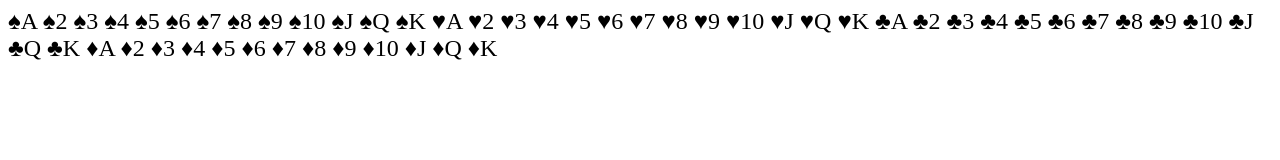
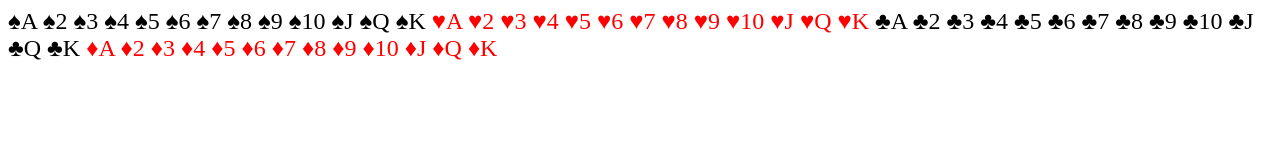
Before and after one commit to csant510/blackjack, a plain HTML site: page index.html in a window 1280 px wide. Drawn offline with Linux system fonts and the light colour scheme.

Commit message:
added color to the outuput of the suit and created a tenary statement with in the span to create the color the opiton

```diff
--- a/index.html
+++ b/index.html
@@ -7,6 +7,13 @@
     <style>
         #output{
             font-size: 1.5em;
+        }
+        .clubs, .spades{
+            color: black;
+        }
+
+        .hearts, .diams{
+            color: red;
         }
     </style>
 </head>
@@ -20,14 +27,13 @@
        let numb = ["A","2","3","4","5","6","7","8","9","10","J","Q","K"];
        let output = document.getElementById("output")
 
-
-        for (s in suits){
-            for(n in numb)
-            {
-               output.innerHTML += "&"+suits[s] +";"+numb[n]+ " ";
-
-             }
-        }
+       for (s in suits) {
+        let suit = suits[s][0].toUpperCase();
+        let bgcolor = (suit == "S" || suit == "C") ? "black" : "red";
+        for (n in numb) {
+        output.innerHTML += "<span style='color:" + bgcolor + "'>&" + suits[s] + ";" + numb[n] + "</span> ";
+                                  }
+                                }
 
            let randomNum = Math.floor((Math.random()*52)+1);
 
```
